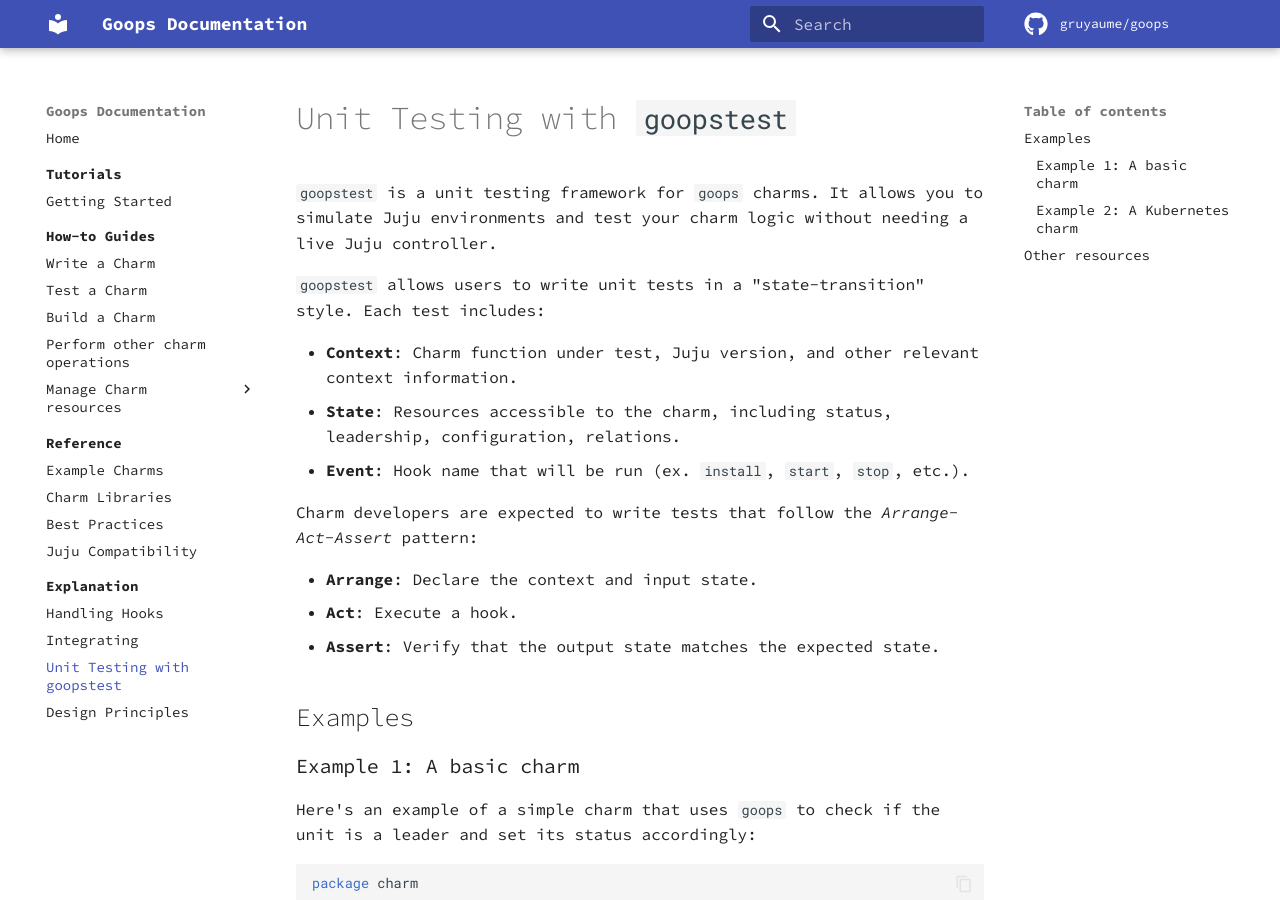
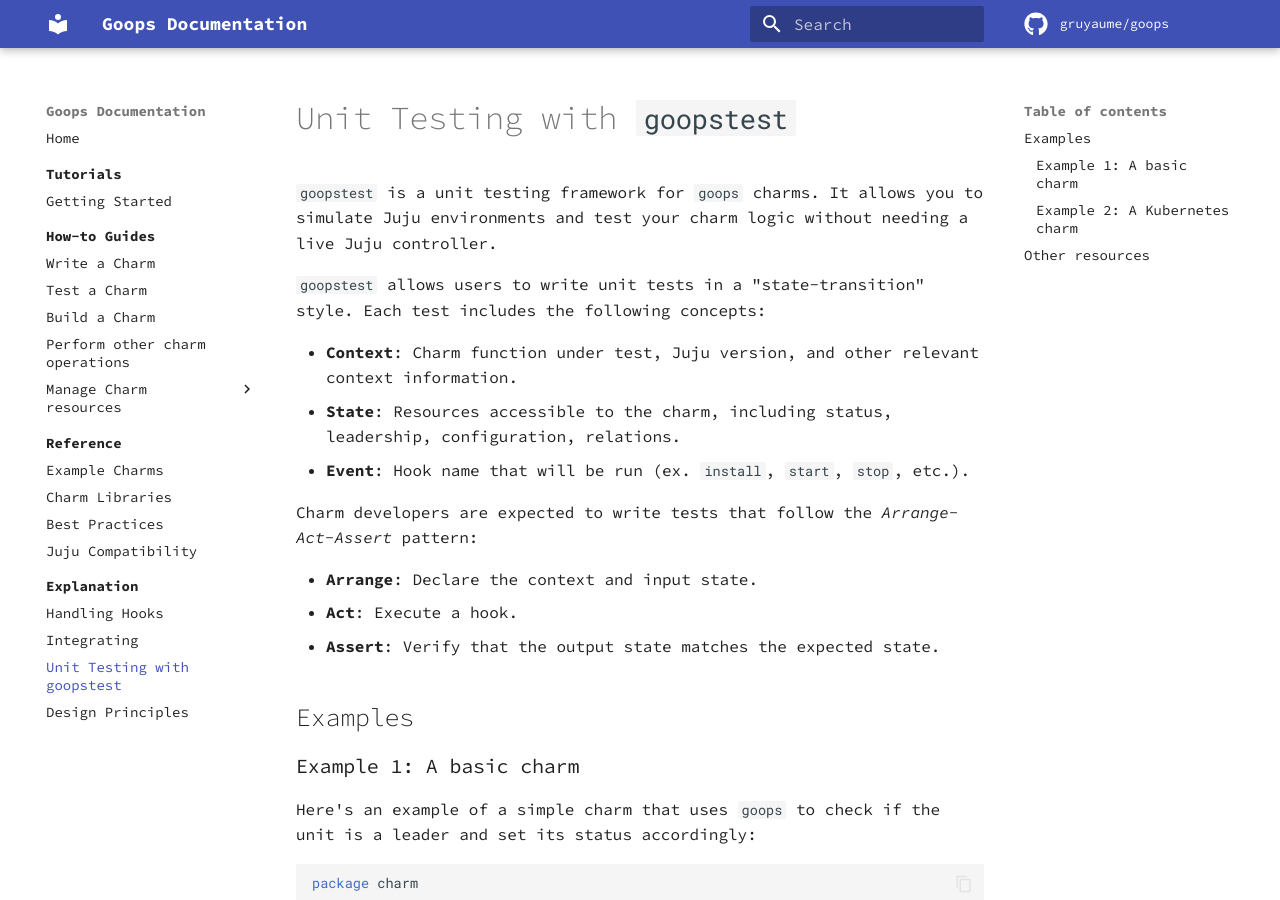
Before and after one commit to gruyaume/goops, an MkDocs documentation site: the page built from docs/explanation/unit_testing.md, in a window 1280 px wide and 900 px high. Built offline with MkDocs 1.6.1 and Material for MkDocs 9.7.7, drawn with Linux system fonts in a browser that asks for light colours; comment, search, counter and statistics services are not loaded.

Commit message:
docs: improve unit testing explanation
Signed-off-by: Guillaume Belanger <guillaume.belanger27@gmail.com>

```diff
--- a/docs/explanation/unit_testing.md
+++ b/docs/explanation/unit_testing.md
@@ -6,7 +6,7 @@ description: Unit testing for `goops` charms.
 
 `goopstest` is a unit testing framework for `goops` charms. It allows you to simulate Juju environments and test your charm logic without needing a live Juju controller.
 
-`goopstest` allows users to write unit tests in a "state-transition" style. Each test includes:
+`goopstest` allows users to write unit tests in a "state-transition" style. Each test includes the following concepts:
 
 - **Context**: Charm function under test, Juju version, and other relevant context information.
 - **State**: Resources accessible to the charm, including status, leadership, configuration, relations.
```
